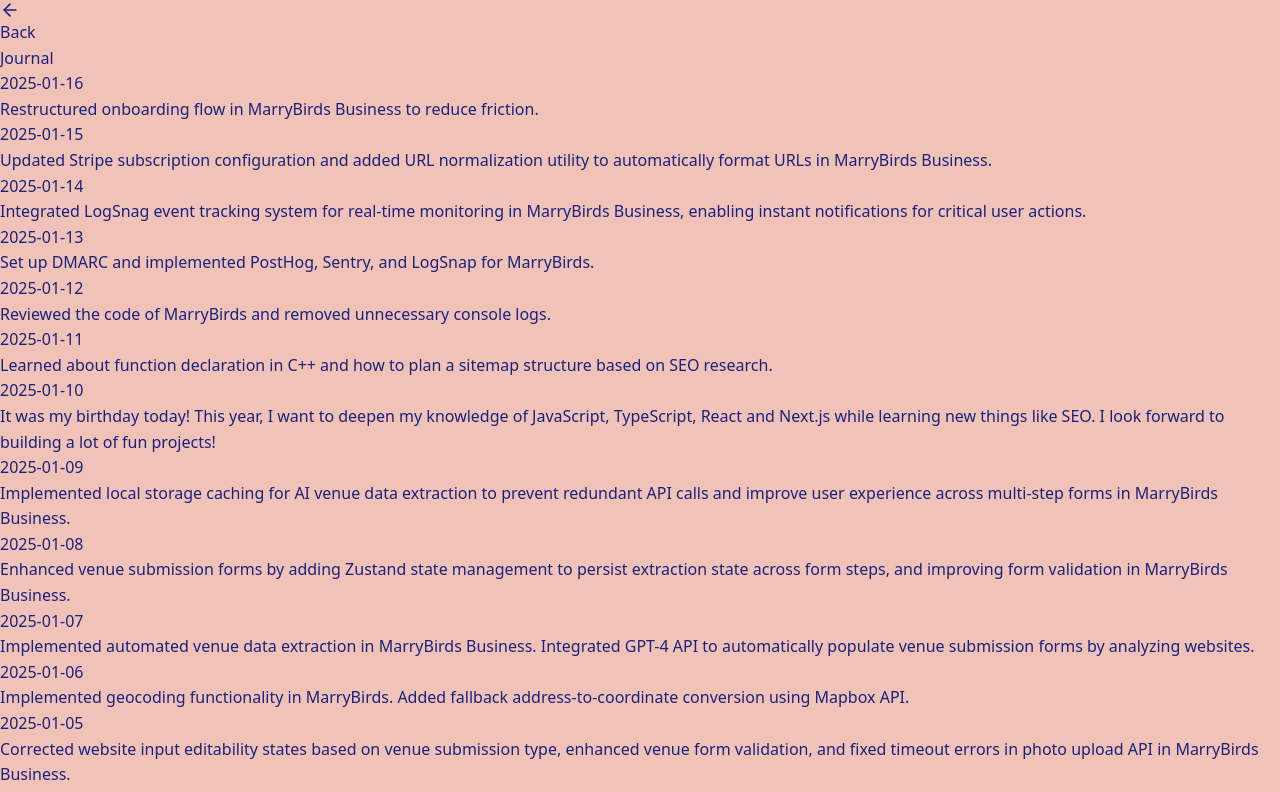
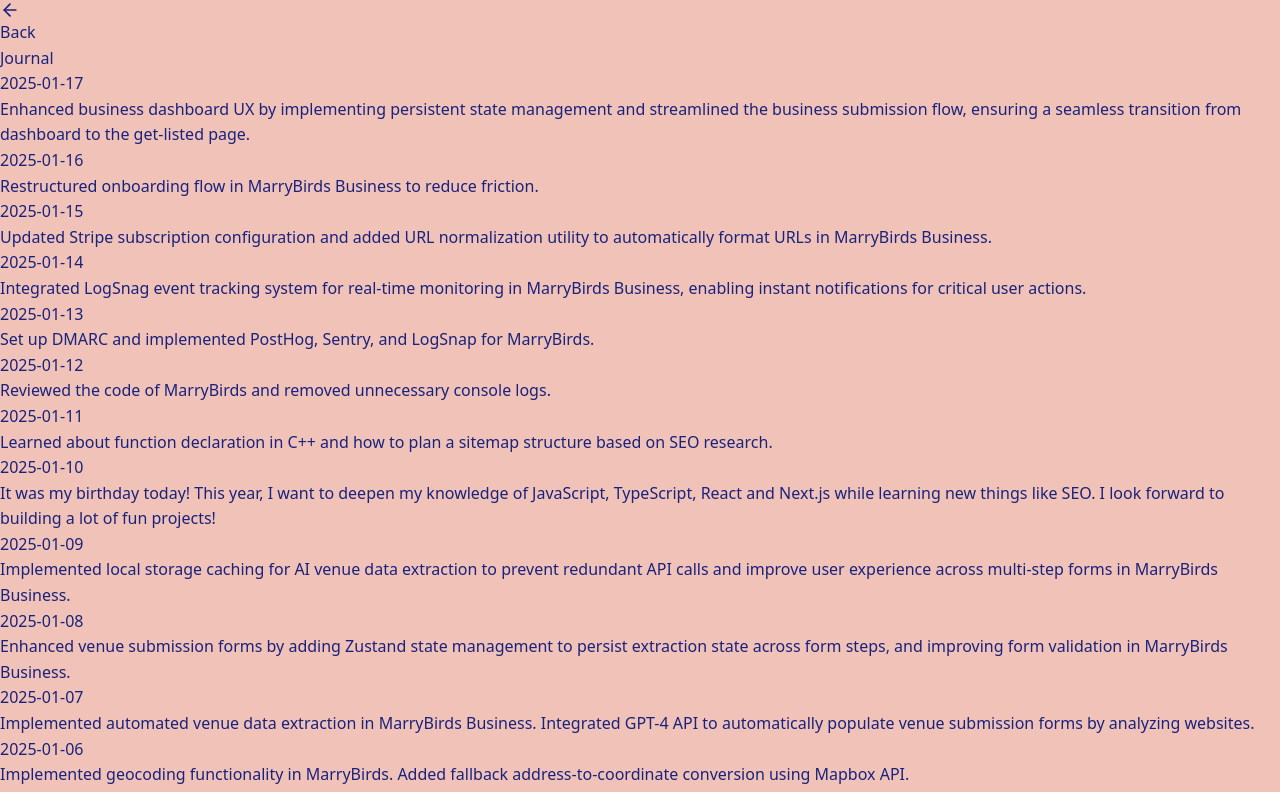
Before and after one commit to minamicode/minamicode.com, a Next.js app: page /journal in a window 1280 px wide. Shown: the top 792 px of the page. Built offline with nearby package versions, Linux system fonts and the light colour scheme.

Commit message:
add a journal entry

```diff
--- a/src/app/_components/JournalEntries.tsx
+++ b/src/app/_components/JournalEntries.tsx
@@ -6,6 +6,10 @@
 };
 
 const entries: JournalEntry[] = [
+  {
+    date: "2025-01-17",
+    text: "Enhanced business dashboard UX by implementing persistent state management and streamlined the business submission flow, ensuring a seamless transition from dashboard to the get-listed page.",
+  },
   {
     date: "2025-01-16",
     text: "Restructured onboarding flow in MarryBirds Business to reduce friction.",
```
